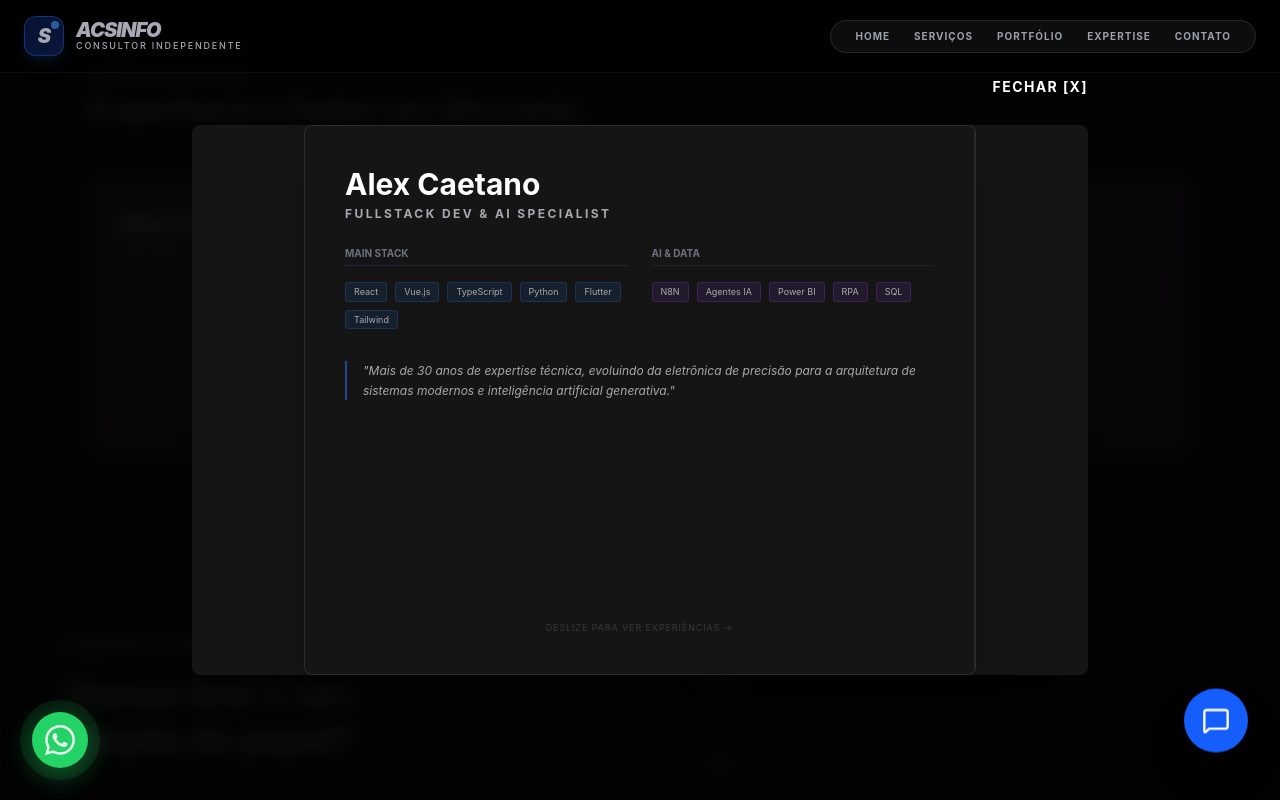
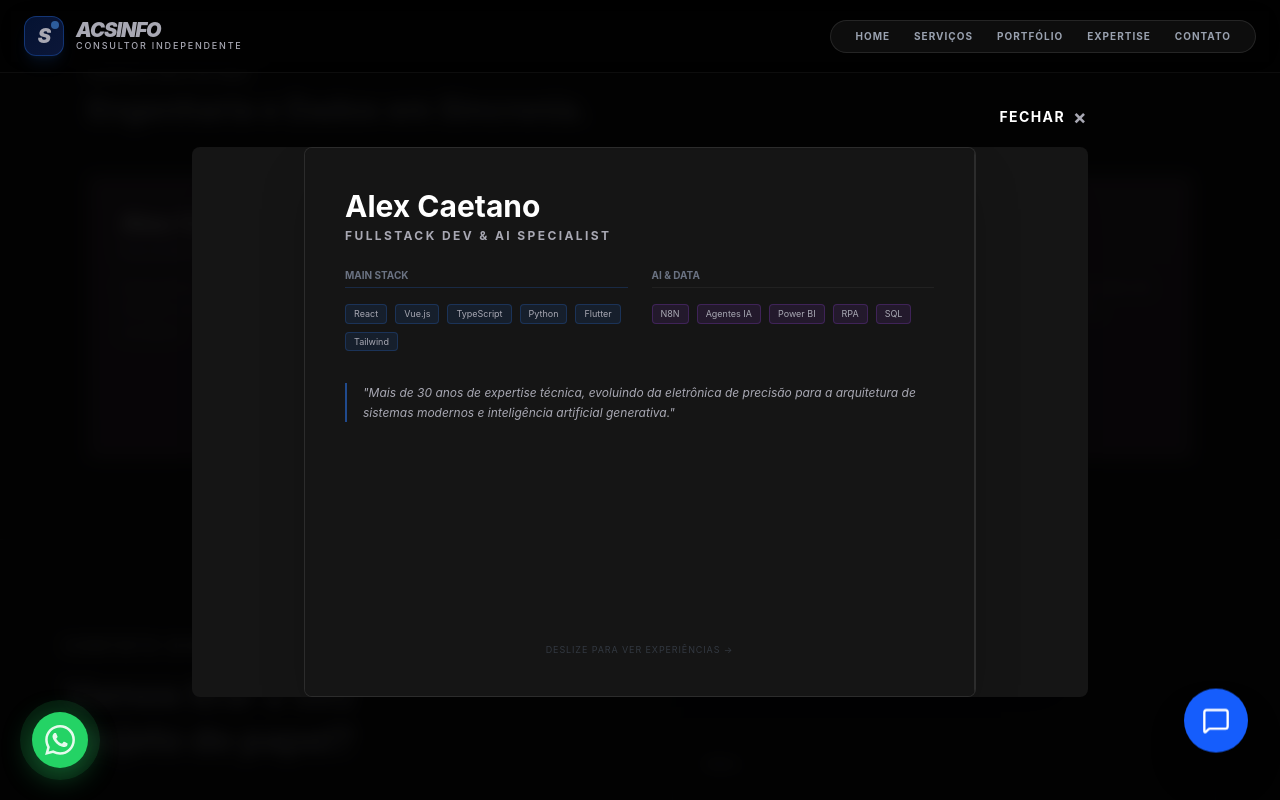
Before and after one commit to alexcaetanosup/acsinfo-portfolio, a React (Vite) app: page / in a window 1280 px wide. Both pictures are taken after a click on the button "CURRÍCULO INTERATIVO 📄". Shown: the part 2384-3184 px from the top of the page. Built offline with nearby package versions, Linux system fonts and the light colour scheme.

Commit message:
build: otimização do vite e limpeza de avisos do esbuild 4

```diff
--- a/src/components/Expertise.tsx
+++ b/src/components/Expertise.tsx
@@ -53,14 +53,16 @@ const Expertise: React.FC = () => {
             {/* Lógica do Modal (Isolada do Grid) */}
             {isModalOpen && (
                 <div className="fixed inset-0 z-50 flex items-center justify-center bg-black/90 p-4 backdrop-blur-sm">
-                    <div className="relative w-full max-w-4xl">
-                        {/* Botão para fechar o modal */}
+                    <div className="relative w-full max-w-4xl flex flex-col">
+
+                        {/* Botão para fechar o modal - Posicionado acima do conteúdo com margem segura */}
                         <button
                             onClick={() => setIsModalOpen(false)}
-                            className="absolute -top-12 right-0 text-white hover:bg-brand-deep font-bold text-sm tracking-widest transition-colors"
+                            className="self-end mb-4 text-white hover:text-brand-light font-bold text-sm tracking-widest transition-colors flex items-center gap-2"
                         >
-                            FECHAR [X]
+                            FECHAR <span className="text-xl">×</span>
                         </button>
+
                         {/* O componente de flipbook */}
                         <div className="bg-[#151515] rounded-lg overflow-hidden shadow-2xl">
                             <CVModal />
```
Also changed, not shown: 1 other file (tests, documents, lock files or other folders).
